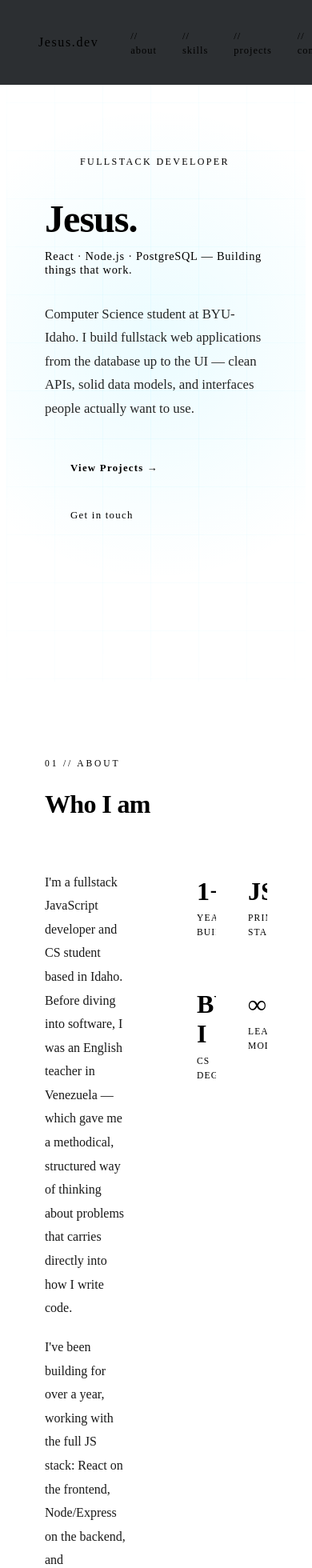
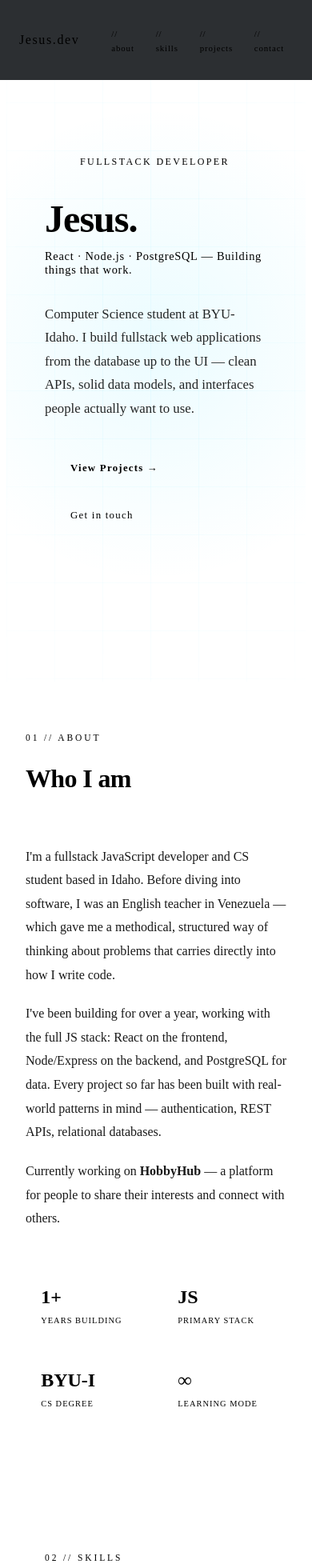
Before and after one commit to JKs162426/portfolio, a React (Vite) app: page / in a window 390 px wide. Shown: the top 1960 px of the page at 80% size. Built offline with nearby package versions, Linux system fonts and the light colour scheme; the HTML template or start-up script is replaced by a standard one.

Commit message:
Fixed styles in Navbar and About

```diff
--- a/src/styles/about.css
+++ b/src/styles/about.css
@@ -100,3 +100,30 @@
     letter-spacing: 0.1em;
     text-transform: uppercase;
   }
+
+  @media (max-width: 768px) {
+    .about {
+      padding: 4rem 1.5rem;
+    }
+
+    .about-grid {
+      grid-template-columns: 1fr;
+      gap: 2rem;
+    }
+
+    .about-stats {
+      grid-template-columns: 1fr 1fr;
+    }
+
+    .stat-card {
+      padding: 1.2rem;
+    }
+
+    .stat-num {
+      font-size: 1.5rem;
+    }
+
+    .stat-label {
+      font-size: 0.65rem;
+    }
+  }
--- a/src/styles/navbar.css
+++ b/src/styles/navbar.css
@@ -42,3 +42,17 @@
   .nav-links a:hover {
     color: var(--accent);
   }
+
+  @media (max-width: 768px) {
+    .nav {
+      padding: 1rem 1.5rem;
+    }
+
+    .nav-links {
+      gap: 1rem;
+    }
+
+    .nav-links a {
+      font-size: 0.68rem;
+    }
+  }
```
